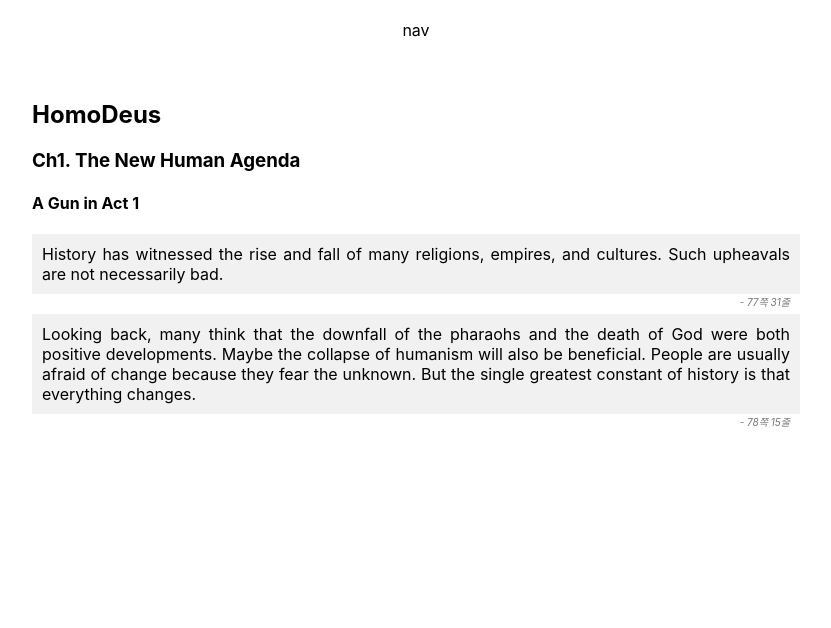
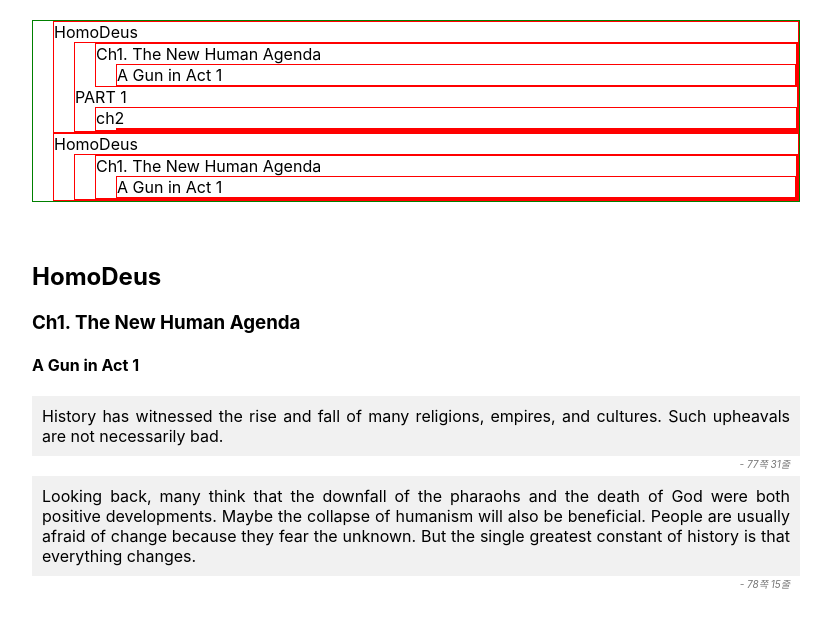
Before and after one commit to JahunSeo/react-gh-pages, a React (Create React App) app: page / in a window 1280 px wide. Shown: the top 628 px of the page, without its empty margins (224-1055 px from the left). Built offline with nearby package versions, Linux system fonts and the light colour scheme.

Commit message:
[johnny] add nav

```diff
--- a/src/HomoDeus/index.js
+++ b/src/HomoDeus/index.js
@@ -2,6 +2,22 @@
 import "./index.scss";
 
 import Quote from "./Quote";
+
+const NavItem = props => {
+  let { item } = props;
+  return (
+    <li className="NavItem">
+      {item.title && <a className="NavItem__a">{item.title}</a>}
+      {item.sub && (
+        <ul className="NavList">
+          {item.sub.map((subItem, index) => {
+            return <NavItem item={subItem} key={index} />;
+          })}
+        </ul>
+      )}
+    </li>
+  );
+};
 
 export default class HomoDeus extends Component {
   state = {
@@ -11,10 +27,66 @@
   render() {
     let { mainLang } = this.state;
 
+    let navArray = [
+      {
+        title: "HomoDeus",
+        sub: [
+          {
+            title: null,
+            sub: [
+              {
+                title: "Ch1. The New Human Agenda",
+                sub: [{ title: "A Gun in Act 1" }]
+              }
+            ]
+          },
+          {
+            title: "PART 1",
+            sub: [
+              {
+                title: "ch2",
+                sub: []
+              }
+            ]
+          }
+        ]
+      }
+    ];
+
     return (
       <div className="Page--HomoDeus">
         <div className="Page__inner">
-          <section className="section section--nav">nav</section>
+          <section className="section section--nav">
+            <nav className="Nav">
+              <ul className="NavList">
+                {navArray.map((item, index) => {
+                  return <NavItem key={index} item={item} />;
+                })}
+              </ul>
+
+              <ul className="NavList">
+                <li className="NavItem">
+                  <a className="NavItem__a">HomoDeus</a>
+                  <ul className="NavList">
+                    <li className="NavItem">
+                      <ul className="NavList">
+                        <li className="NavItem">
+                          <a className="NavItem__a">
+                            Ch1. The New Human Agenda
+                          </a>
+                          <ul className="NavList">
+                            <li className="NavItem">
+                              <a className="NavItem__a">A Gun in Act 1</a>
+                            </li>
+                          </ul>
+                        </li>
+                      </ul>
+                    </li>
+                  </ul>
+                </li>
+              </ul>
+            </nav>
+          </section>
           <section className="section section--main">
             <div className="Main">
               <h1 className="Main__h1">HomoDeus</h1>
--- a/src/HomoDeus/index.scss
+++ b/src/HomoDeus/index.scss
@@ -15,4 +15,23 @@
   .Main {
     text-align: left;
   }
+
+  .Nav {
+    border: 1px solid green;
+  }
+
+  .NavList {
+    border: 1px solid red;
+    text-align: left;
+    list-style-type: none;
+    padding: 0;
+    margin: 0;
+    margin-left: 20px;
+  }
+  .NavItem {
+    margin: 0;
+  }
+  .NavItem__a {
+    margin-top: 10px;
+  }
 }
```
